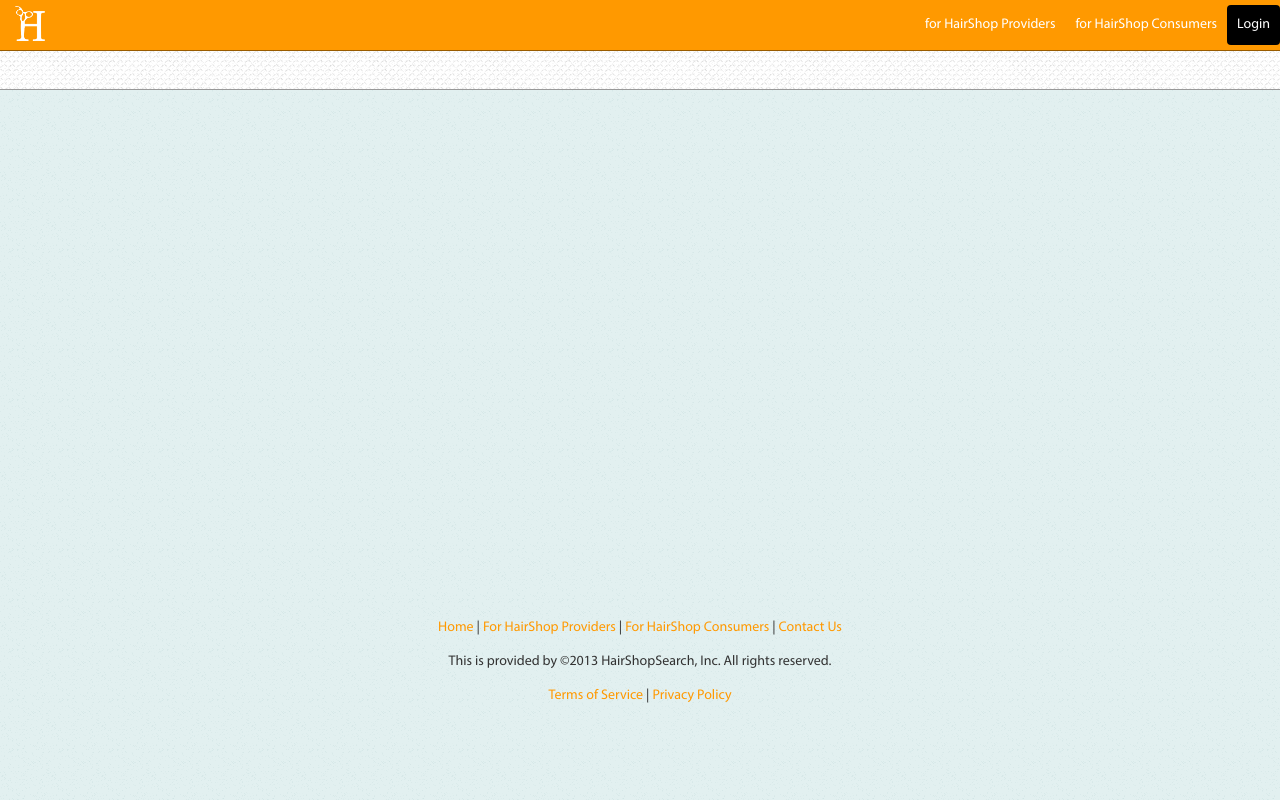
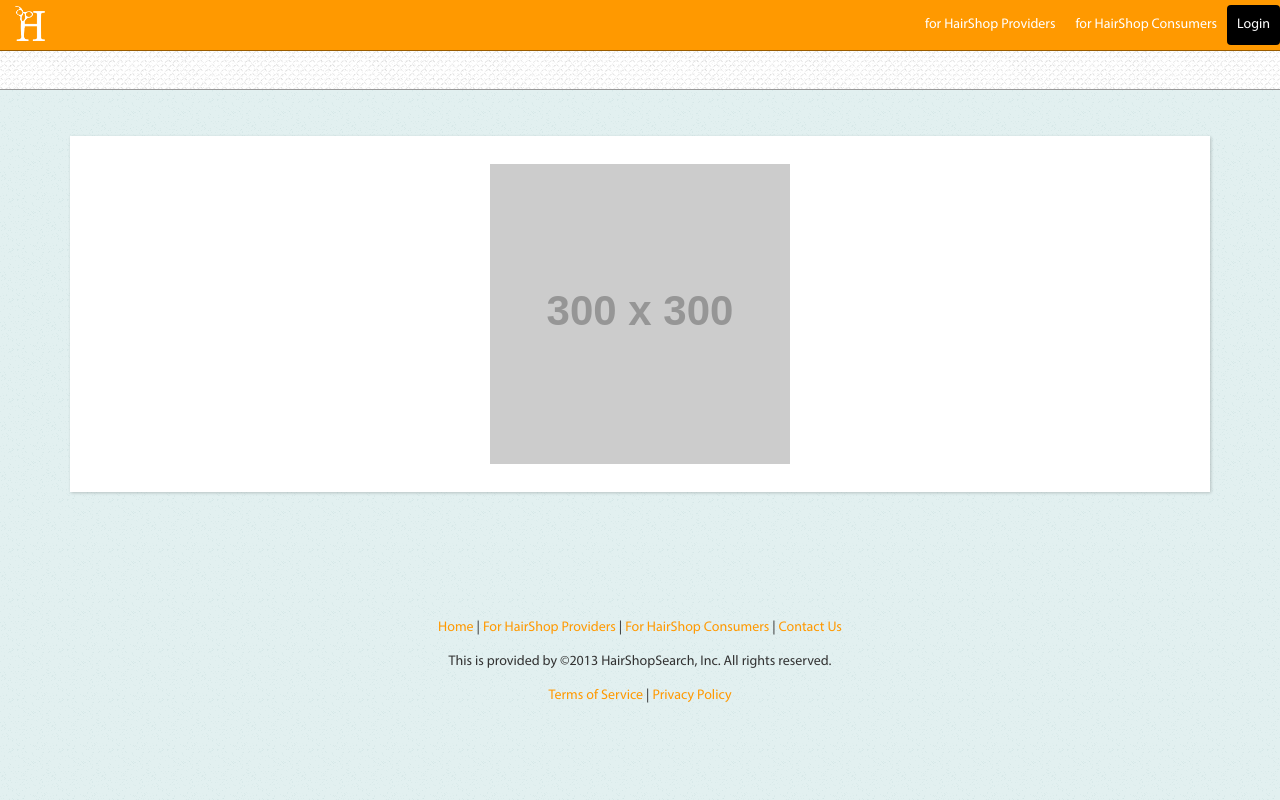
Before and after one commit to enlore/hairshopsearch.com, a Python web app: template app/frontend/templates/frontend/gallery.html in a window 1280 px wide. Run offline with Jinja, Linux system fonts and the light colour scheme; the template is opened without the code that fills it, so the values that code supplies are empty; grey boxes labelled with a size stand in for pictures from a placeholder-image service; style sheets or scripts are compiled from the project's sources; some libraries are stand-ins or nearby versions.

Commit message:
Style image view

```diff
--- a/app/frontend/templates/frontend/gallery.html
+++ b/app/frontend/templates/frontend/gallery.html
@@ -14,13 +14,14 @@
         </div>
     </div><!-- /.row -->
 
-    <div class="row">
-        <div class="col-sm-12">
-            <div id="gallery-view">
-                <img src="">
+    <div class="gallery-view">
+        <div class="row">
+            <div class="col-sm-12">
+                <div id="gallery-view">
+                    <img id="view-image" class="view-image img-responsive" src="http://placehold.it/300x300">
+                </div>
             </div>
-        </div>
-    </div><!-- /.row -->
+        </div><!-- /.row -->
+    </div>
 </div>
-
 {% endblock %}
--- a/app/static/css/main.less
+++ b/app/static/css/main.less
@@ -411,3 +411,10 @@
 .gallery-img {
     margin-top: 10px;
 }
+
+.gallery-view {
+    background: #fff;
+    box-shadow: 1px 1px 3px 0 rgba(0, 0, 0, 0.2);
+    margin-top: 1em;
+    .view-image { margin: 2em auto; }
+}
```
